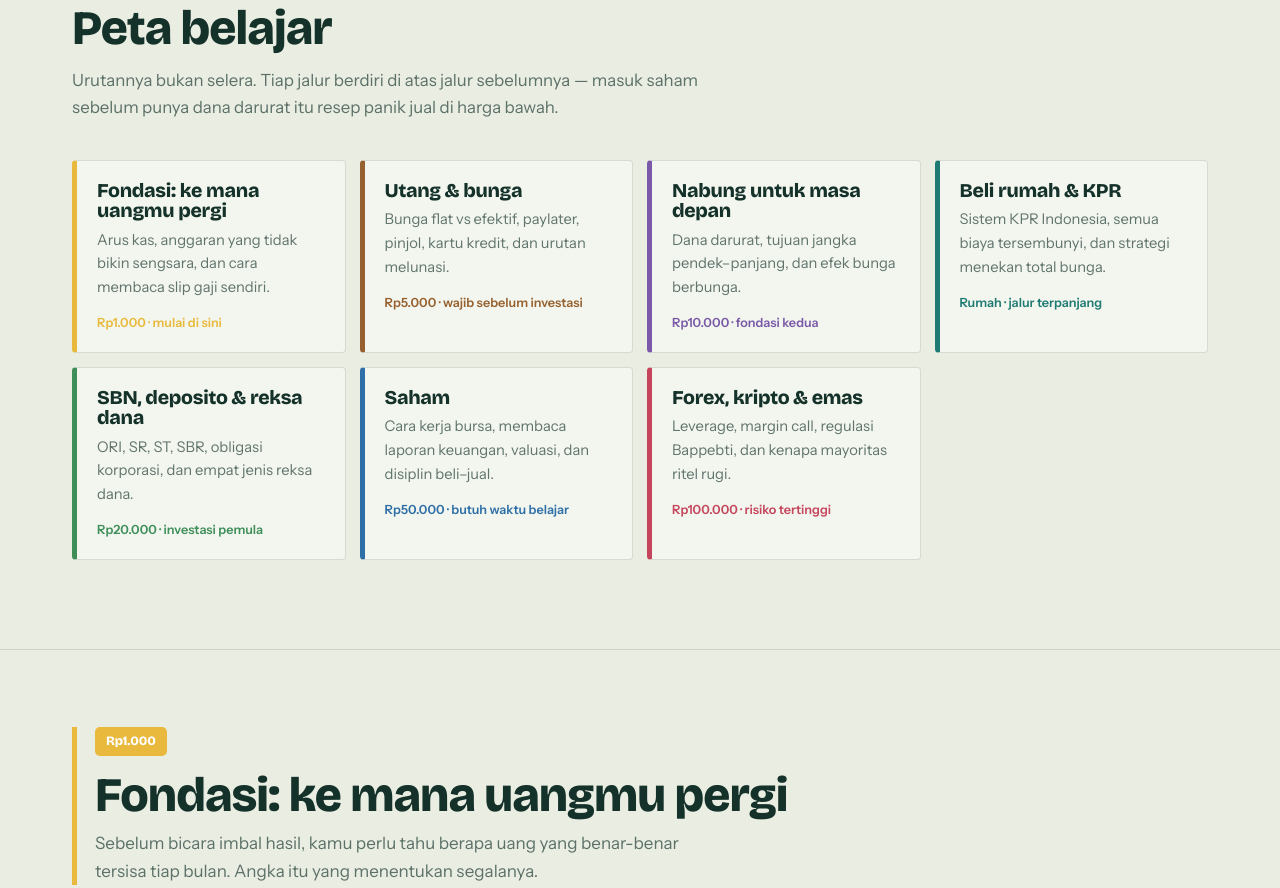
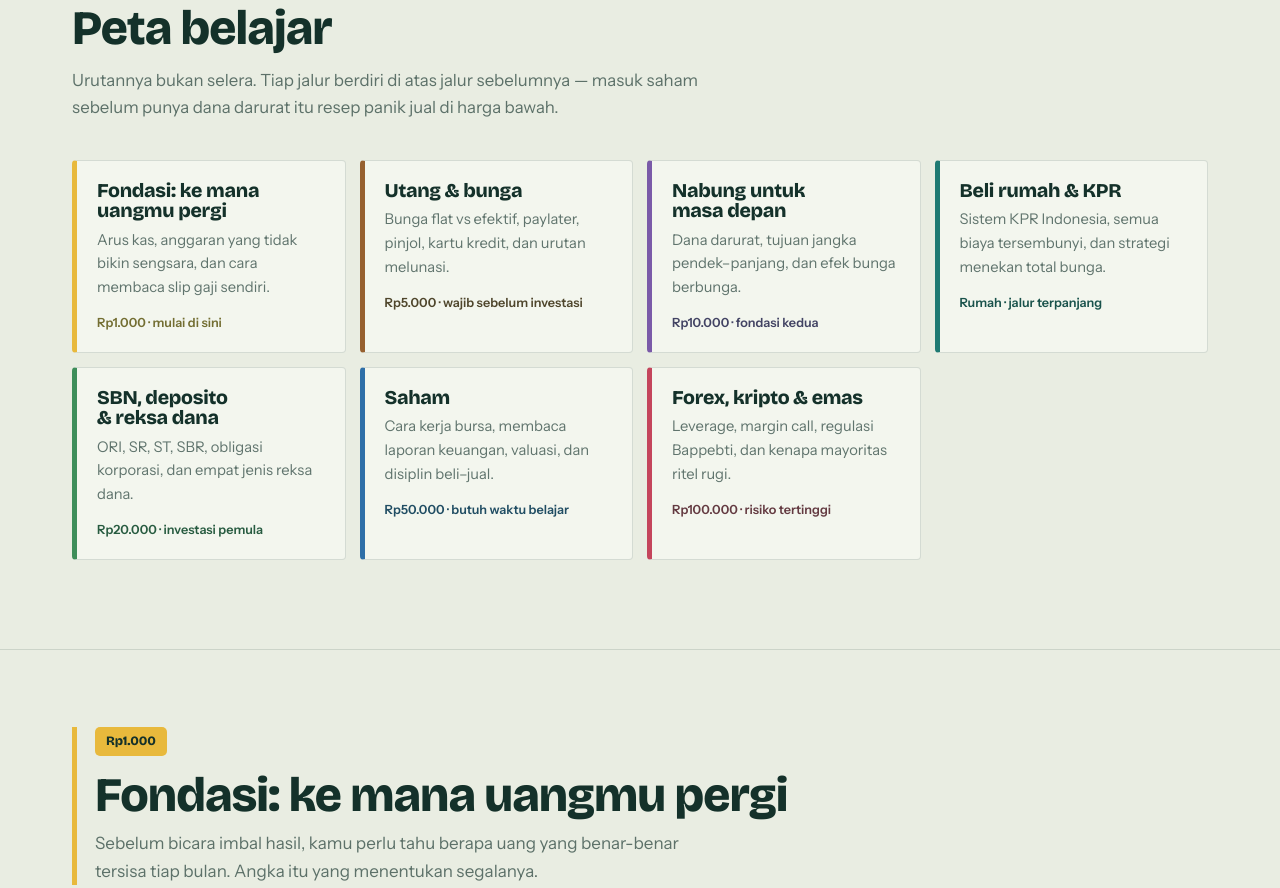
Before and after one commit to galihwidya18-coder/celengan, a plain HTML site: page index.html in a window 1280 px wide. Shown: the part 932-1820 px from the top of the page. Drawn offline with nearby package versions, Linux system fonts and the light colour scheme.

Commit message:
tambah meta SEO/OG dan perbaikan UI/UX (kontras, target sentuh, scroll-reveal)

```diff
--- a/index.html
+++ b/index.html
@@ -4,6 +4,18 @@
 <meta charset="UTF-8">
 <meta name="viewport" content="width=device-width, initial-scale=1">
 <title>Celengan — Sekolah duit buat orang Indonesia</title>
+<meta name="description" content="Belajar duit, pelan-pelan, sampai beneran ngerti. Tujuh jalur belajar dari mencatat pengeluaran harian sampai baca prospektus dan akad KPR, pakai angka rupiah beneran.">
+
+<meta property="og:type" content="website">
+<meta property="og:site_name" content="Celengan">
+<meta property="og:locale" content="id_ID">
+<meta property="og:title" content="Celengan — Sekolah duit buat orang Indonesia">
+<meta property="og:description" content="Belajar duit, pelan-pelan, sampai beneran ngerti. Tujuh jalur belajar dari mencatat pengeluaran harian sampai baca prospektus dan akad KPR, pakai angka rupiah beneran.">
+
+<meta name="twitter:card" content="summary">
+<meta name="twitter:title" content="Celengan — Sekolah duit buat orang Indonesia">
+<meta name="twitter:description" content="Belajar duit, pelan-pelan, sampai beneran ngerti. Tujuh jalur belajar dari mencatat pengeluaran harian sampai baca prospektus dan akad KPR, pakai angka rupiah beneran.">
+
 <link rel="preconnect" href="https://fonts.googleapis.com">
 <link rel="preconnect" href="https://fonts.gstatic.com" crossorigin>
 <link href="https://fonts.googleapis.com/css2?family=Bricolage+Grotesque:opsz,wght@12..96,400;12..96,600;12..96,800&family=Instrument+Sans:ital,wght@0,400;0,500;0,600;1,400&display=swap" rel="stylesheet">
@@ -45,6 +57,7 @@ body{
 }
 img{max-width:100%}
 h1,h2,h3,h4{font-family:var(--f-display);line-height:1.05;margin:0;letter-spacing:-.02em;font-weight:800}
+h1,h2,h3{text-wrap:balance}
 h1{font-size:clamp(2.6rem,7vw,4.6rem)}
 h2{font-size:clamp(1.9rem,4.4vw,3rem)}
 h3{font-size:clamp(1.25rem,2.4vw,1.6rem);letter-spacing:-.015em}
@@ -74,7 +87,7 @@ strong{font-weight:600}
 .navlink{display:flex;gap:20px;margin-left:auto;font-size:.93rem}
 .navlink a{text-decoration:none;color:var(--tinta-60);padding:4px 0;border-bottom:2px solid transparent}
 .navlink a:hover{color:var(--tinta);border-color:var(--tinta)}
-.navtoggle{display:none;margin-left:auto;background:none;border:1px solid var(--garis);border-radius:8px;padding:7px 12px;font:inherit;font-size:.9rem;cursor:pointer}
+.navtoggle{display:none;margin-left:auto;background:none;border:1px solid var(--garis);border-radius:8px;padding:11px 16px;min-height:44px;font:inherit;font-size:.9rem;cursor:pointer}
 @media(max-width:900px){
   .navlink{display:none;position:absolute;top:64px;left:0;right:0;background:var(--kertas-2);flex-direction:column;gap:0;padding:8px 22px 16px;border-bottom:1px solid var(--garis)}
   .navlink.buka{display:flex}
@@ -148,6 +161,8 @@ strong{font-weight:600}
   font-family:var(--f-display);font-weight:800;font-size:.8rem;letter-spacing:-.01em;
   background:var(--c);color:#fff;padding:4px 11px;border-radius:5px;white-space:nowrap;
 }
+/* Rp1.000 (emas) terlalu terang untuk teks putih — pakai tinta gelap di sini saja */
+#fondasi .pecahan{color:var(--tinta)}
 .sec-sub{color:var(--tinta-60);max-width:60ch;font-size:1.05rem;margin-bottom:38px}
 
 /* peta belajar */
@@ -160,7 +175,7 @@ strong{font-weight:600}
 .kartu-jalur:hover{background:#fff;transform:translateX(3px)}
 .kartu-jalur h3{margin-bottom:7px;font-size:1.22rem}
 .kartu-jalur p{font-size:.92rem;color:var(--tinta-60);margin:0}
-.kartu-jalur .meta{margin-top:13px;font-size:.79rem;color:var(--c);font-weight:600}
+.kartu-jalur .meta{margin-top:13px;font-size:.79rem;color:color-mix(in srgb,var(--c) 45%, var(--tinta));font-weight:600}
 
 /* isi materi */
 .modul{border-top:1px solid var(--garis);padding:clamp(48px,6vw,80px) 0}
@@ -177,6 +192,8 @@ strong{font-weight:600}
   border-left:4px solid var(--c);max-width:var(--teks);
 }
 .catatan h4{margin-bottom:6px;color:color-mix(in srgb,var(--c) 72%, var(--tinta))}
+/* sama seperti badge di atas: emas terlalu terang untuk kontras cukup */
+#fondasi .catatan:not(.awas):not(.rumus) h4{color:var(--tinta)}
 .catatan p:last-child,.catatan ul:last-child{margin-bottom:0}
 .catatan.awas{--c:var(--n100)}
 .catatan.rumus{--c:var(--tinta);font-variant-numeric:tabular-nums}
@@ -270,6 +287,10 @@ footer a:hover{color:#fff}
 
 .ke-atas{position:fixed;right:18px;bottom:18px;z-index:50;background:var(--tinta);color:var(--kertas);border:0;border-radius:50%;width:46px;height:46px;font-size:1.1rem;cursor:pointer;opacity:0;pointer-events:none;transition:opacity .2s}
 .ke-atas.tampil{opacity:1;pointer-events:auto}
+
+/* reveal halus saat discroll — kelas ini hanya ditambahkan lewat JS, jadi tanpa JS konten tetap tampil normal */
+.reveal-siap{opacity:0;transform:translateY(12px)}
+.reveal-jalan{opacity:1;transform:translateY(0);transition:opacity .4s ease,transform .4s ease}
 </style>
 </head>
 <body>
@@ -1178,7 +1199,7 @@ function bulanKeTeks(m){
 
 /* ---------- kipas uang di hero ---------- */
 var jalur=[
-  {nom:"Rp1.000",  c:"var(--n1)",   j:"Fondasi",            k:"Arus kas & anggaran",        t:"#fondasi"},
+  {nom:"Rp1.000",  c:"var(--n1)",   j:"Fondasi",            k:"Arus kas & anggaran",        t:"#fondasi", tx:"var(--tinta)"},
   {nom:"Rp5.000",  c:"var(--n5)",   j:"Utang & bunga",      k:"Flat vs efektif, pinjol",    t:"#utang"},
   {nom:"Rp10.000", c:"var(--n10)",  j:"Nabung masa depan",  k:"Dana darurat & pensiun",     t:"#nabung"},
   {nom:"Rumah",    c:"var(--rumah)",j:"Beli rumah & KPR",   k:"Sistem, biaya, strategi",    t:"#rumah"},
@@ -1195,6 +1216,7 @@ var jalur=[
     a.style.setProperty("--i",String(i));
     a.style.setProperty("--r",((i%2?1:-1)*1.1).toFixed(2)+"deg");
     a.style.zIndex=String(20-i);
+    if(d.tx)a.style.color=d.tx;
     a.innerHTML='<span class="uang-isi"><span class="uang-ket">'+d.k+'</span>'+
       '<span class="uang-baris"><span class="uang-nom">'+d.nom+'</span>'+
       '<span class="uang-judul">'+d.j+'</span></span></span>';
@@ -1526,6 +1548,27 @@ var kamus=[
     window.addEventListener("scroll",function(){ k.classList.toggle("tampil",window.scrollY>700); },{passive:true});
   }
 })();
+
+/* ---------- reveal halus saat discroll ---------- */
+(function(){
+  var kurangGerak = window.matchMedia && window.matchMedia("(prefers-reduced-motion: reduce)").matches;
+  if(kurangGerak || !("IntersectionObserver" in window))return;
+  var target = document.querySelectorAll(".bab, .alat, .kartu-jalur, .kuis-kartu");
+  if(!target.length)return;
+  var io = new IntersectionObserver(function(entries){
+    entries.forEach(function(e){
+      if(e.isIntersecting){
+        e.target.classList.add("reveal-jalan");
+        io.unobserve(e.target);
+      }
+    });
+  },{rootMargin:"0px 0px -8% 0px",threshold:0.1});
+  target.forEach(function(el,i){
+    el.classList.add("reveal-siap");
+    if(el.classList.contains("kartu-jalur"))el.style.transitionDelay=(i%7*0.04)+"s";
+    io.observe(el);
+  });
+})();
 })();
 </script>
 </body>
```
